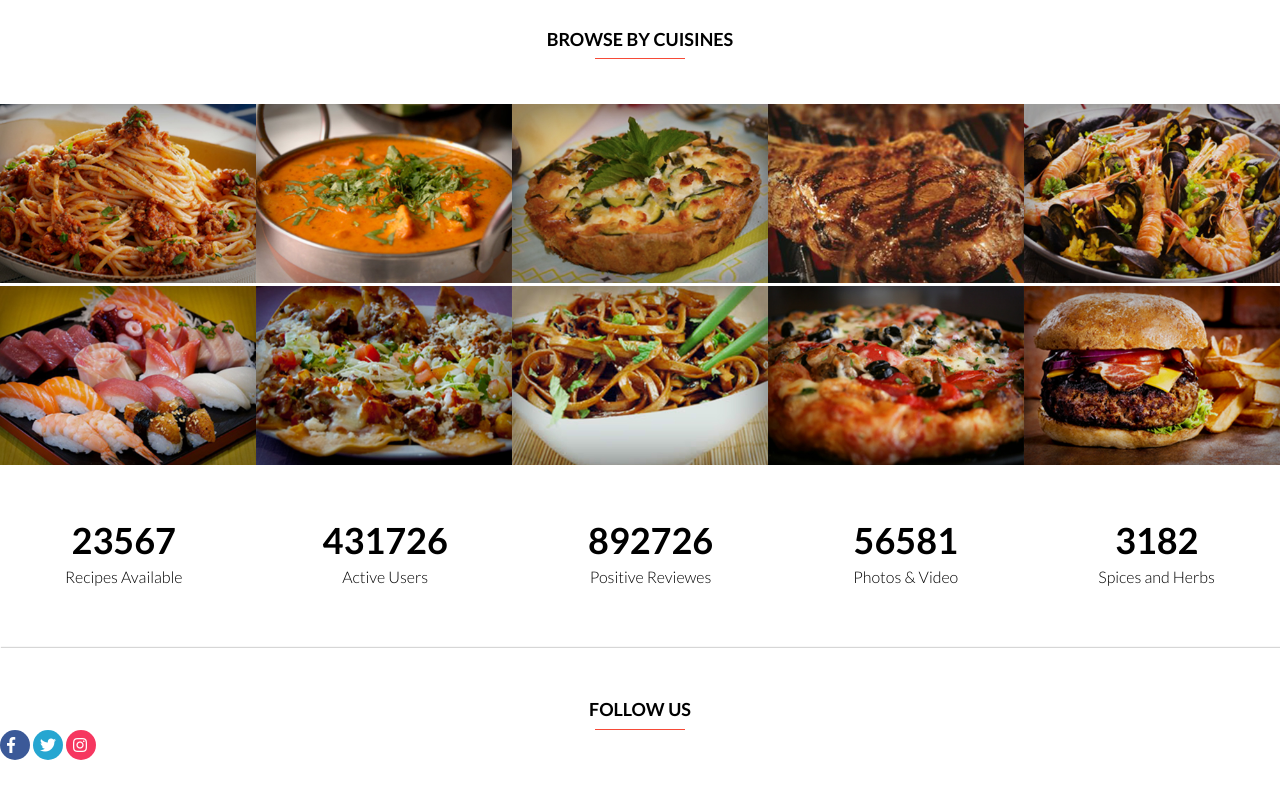
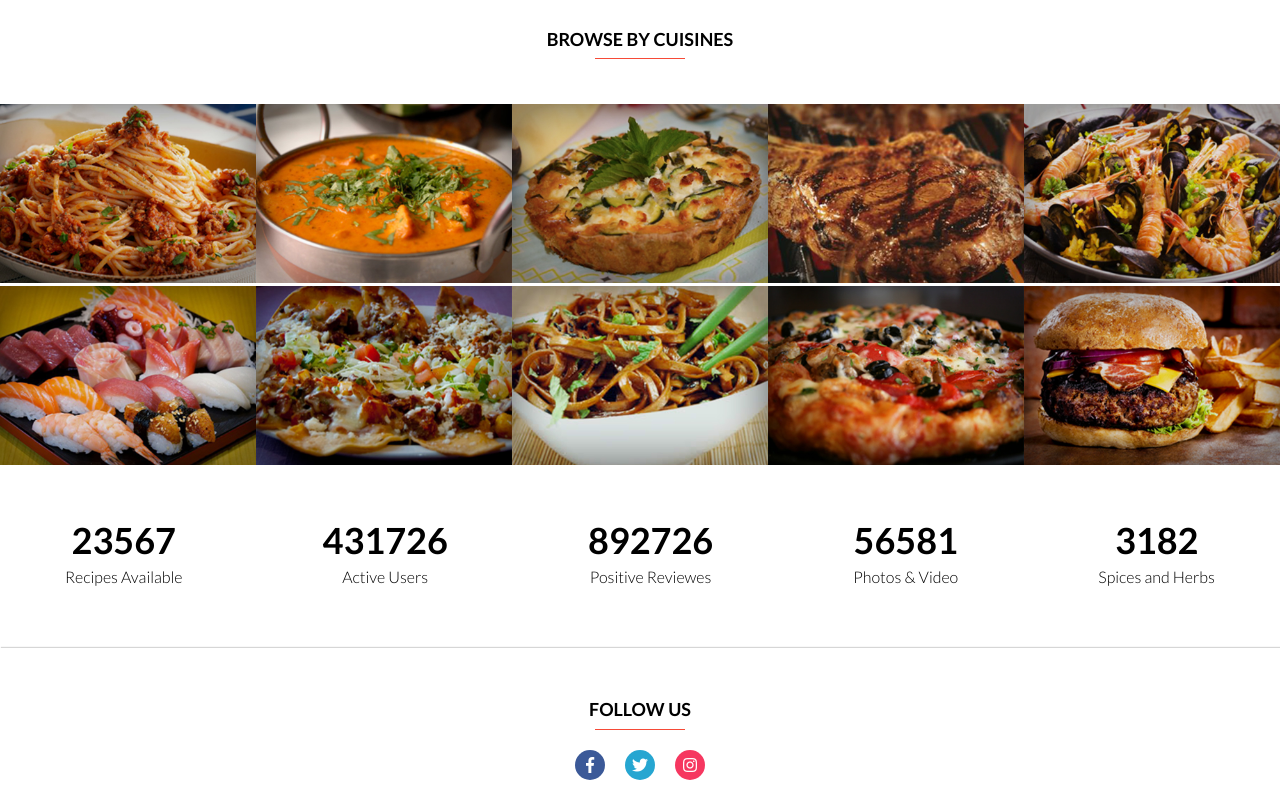
Before and after one commit to anastasiia007/anastasiia007.github.io, a plain HTML site: page index.html in a window 1280 px wide. Shown: the part 2625-3425 px from the top of the page. Drawn offline with Linux system fonts and the light colour scheme.

Commit message:
modified

```diff
--- a/css/main.scss
+++ b/css/main.scss
@@ -1,11 +1,12 @@
 //RESET
 @import "./../css/base/_reset.scss";
-@import "./../css/base/_media.scss";
+
 //BASE
 @import "./../css/base/_base.scss";
 @import "./../css/base/_colors.scss";
 @import "./../css/base/_mixin.scss";
 @import "./../css/base/_slick.scss";
+@import "./../css/base/_media.scss";
 //SECTIONS
 @import "./../css/sections/_header.scss";
 @import "./../css/sections/_service.scss";
--- a/css/sections/_footer.scss
+++ b/css/sections/_footer.scss
@@ -26,7 +26,7 @@
   }
 }
 
-.socials-icons {
+.icons {
   margin: 0 auto;
   display: flex;
   justify-content: space-between;
--- a/index.html
+++ b/index.html
@@ -273,7 +273,7 @@
     <div class="follow-us__title">
       <p>follow us</p>
     </div>
-    <div class="social-icons">
+    <div class="icons">
       <a href="https://www.facebook.com" target="_blank">
         <i class="hvr-grow fab fa-facebook-f"></i>
       </a>
```
Also changed, not shown: css/main.css, 1 other file.
